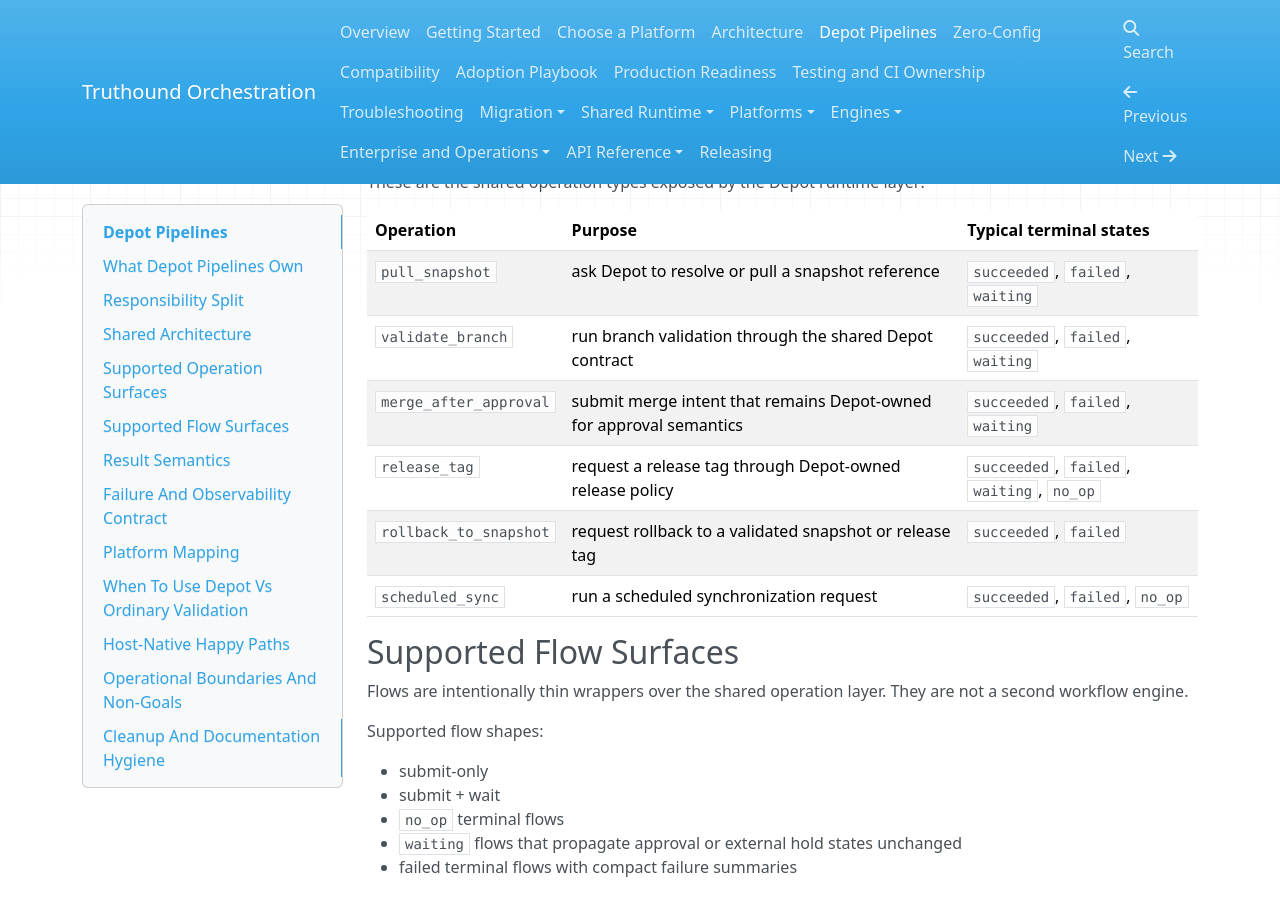
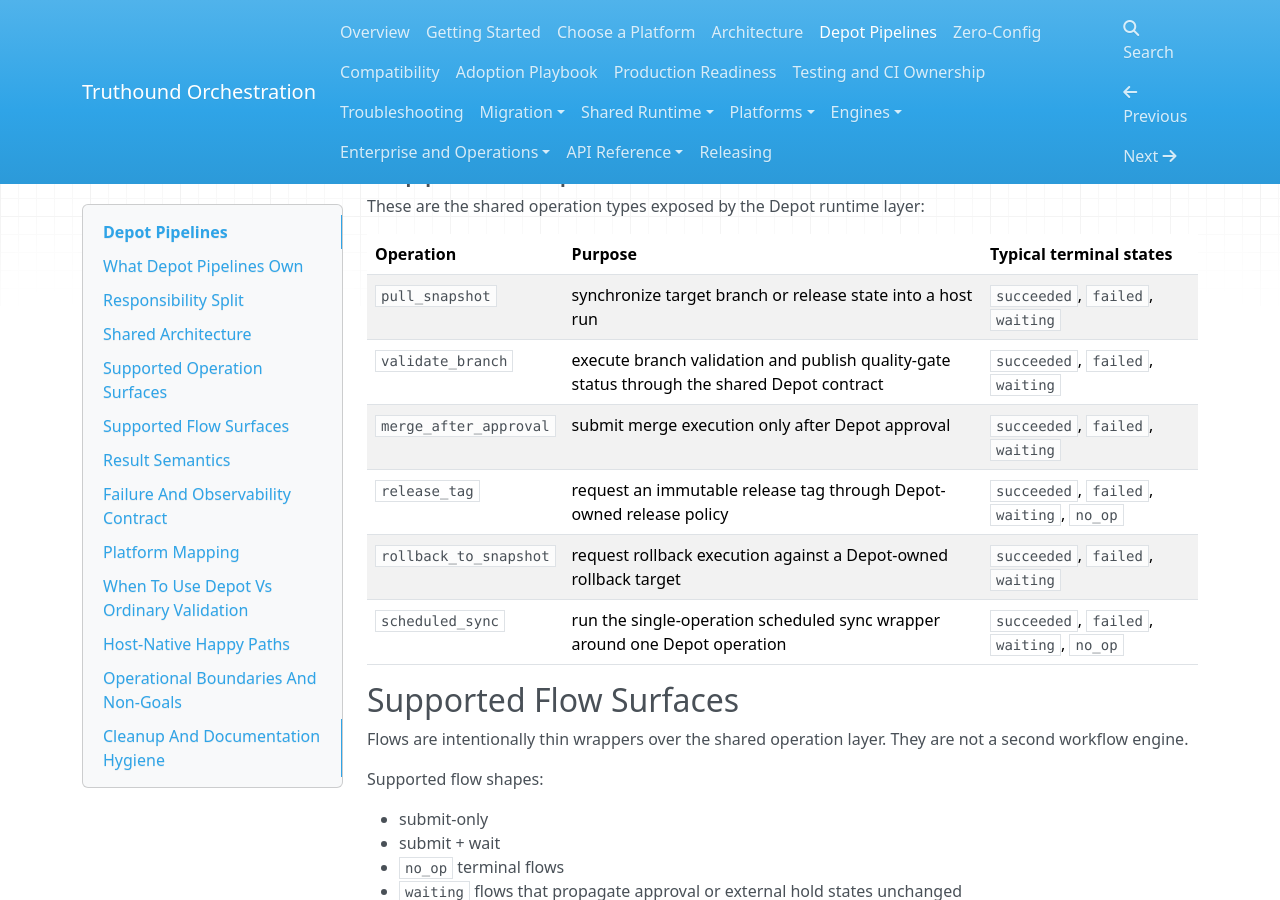
Before and after one commit to seadonggyun4/truthound-orchestration, an MkDocs documentation site: the page built from docs/depot-pipelines.md, in a window 1280 px wide and 900 px high, scrolled down 1386 px. Built offline with MkDocs 1.6.1, drawn with Linux system fonts in a browser that asks for light colours; nearby versions of some CDN libraries; some of the changed text lies outside the part shown.

```diff
--- a/docs/depot-pipelines.md
+++ b/docs/depot-pipelines.md
@@ -4,7 +4,11 @@ title: Depot Pipelines
 
 # Depot Pipelines
 
-Depot pipelines are the shared orchestration surface for branch validation, scheduled sync, release tagging, rollback triggers, and approval-aware execution inside `truthound-orchestration`.
+Depot pipelines are the shared orchestration surface for branch validation,
+scheduled sync, release tagging, rollback triggers, and approval-aware
+execution inside `truthound-orchestration`. They project Truthound Depot's
+repository workflow into host-native systems without copying Depot business
+state into adapters.
 
 The most important boundary is this:
 
@@ -61,12 +65,12 @@ These are the shared operation types exposed by the Depot runtime layer:
 
 | Operation | Purpose | Typical terminal states |
 |-----------|---------|-------------------------|
-| `pull_snapshot` | ask Depot to resolve or pull a snapshot reference | `succeeded`, `failed`, `waiting` |
-| `validate_branch` | run branch validation through the shared Depot contract | `succeeded`, `failed`, `waiting` |
-| `merge_after_approval` | submit merge intent that remains Depot-owned for approval semantics | `succeeded`, `failed`, `waiting` |
-| `release_tag` | request a release tag through Depot-owned release policy | `succeeded`, `failed`, `waiting`, `no_op` |
-| `rollback_to_snapshot` | request rollback to a validated snapshot or release tag | `succeeded`, `failed` |
-| `scheduled_sync` | run a scheduled synchronization request | `succeeded`, `failed`, `no_op` |
+| `pull_snapshot` | synchronize target branch or release state into a host run | `succeeded`, `failed`, `waiting` |
+| `validate_branch` | execute branch validation and publish quality-gate status through the shared Depot contract | `succeeded`, `failed`, `waiting` |
+| `merge_after_approval` | submit merge execution only after Depot approval | `succeeded`, `failed`, `waiting` |
+| `release_tag` | request an immutable release tag through Depot-owned release policy | `succeeded`, `failed`, `waiting`, `no_op` |
+| `rollback_to_snapshot` | request rollback execution against a Depot-owned rollback target | `succeeded`, `failed`, `waiting` |
+| `scheduled_sync` | run the single-operation scheduled sync wrapper around one Depot operation | `succeeded`, `failed`, `waiting`, `no_op` |
 
 ## Supported Flow Surfaces
 
```
Also changed, not shown: README.md (+15 -10 lines), docs/releasing.md (+4 -2 lines), 4 other files.
